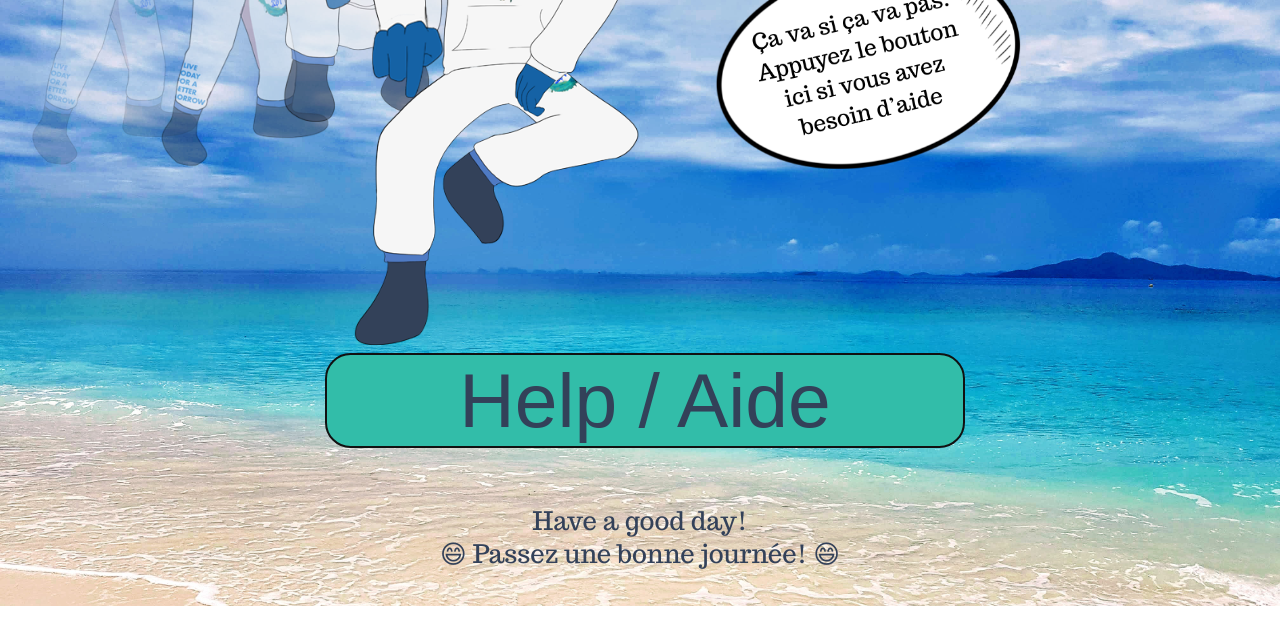
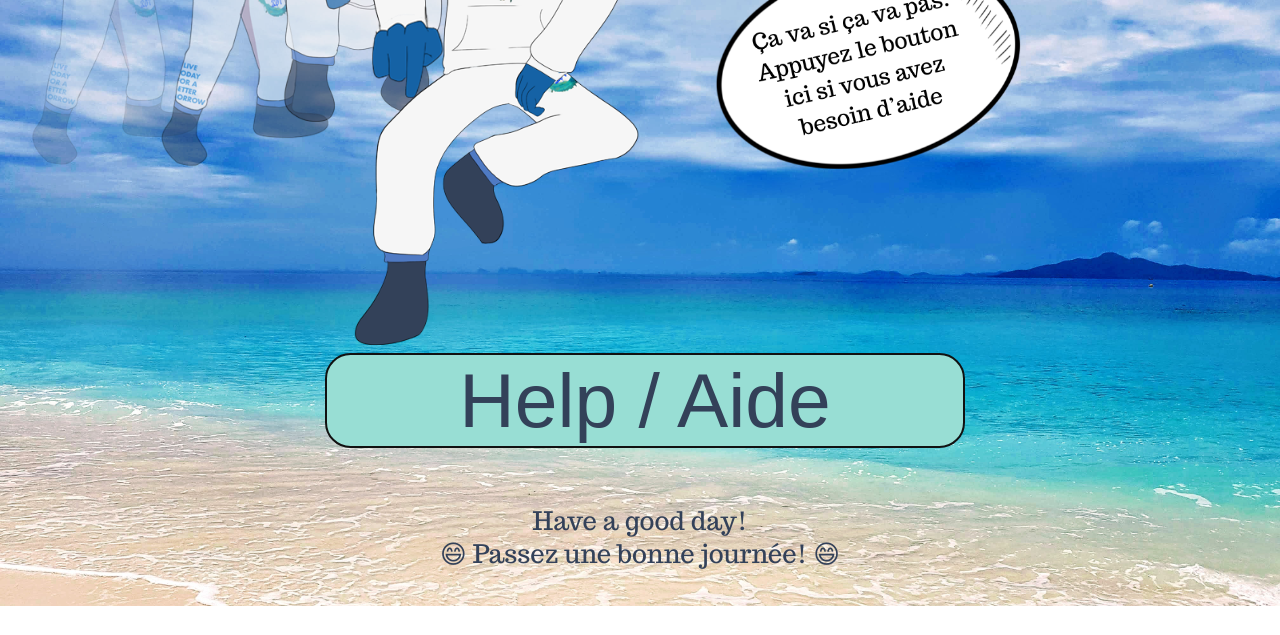
Before and after one commit to AssociationJeunesseFransaskoise/nfc, a plain HTML site: page index.html in a window 1280 px wide. In both pictures the pointer is over the button "Help / Aide". Shown: the part 1118-1753 px from the top of the page. Drawn offline with Linux system fonts and the light colour scheme.

Commit message:
Update healmind.css

```diff
--- a/healmind.css
+++ b/healmind.css
@@ -54,7 +54,7 @@ body {
   width: 50vw;
 }
 
-.button:hover {
+#help-link:hover {
   background-color: #98ded4;
 }
 
```
